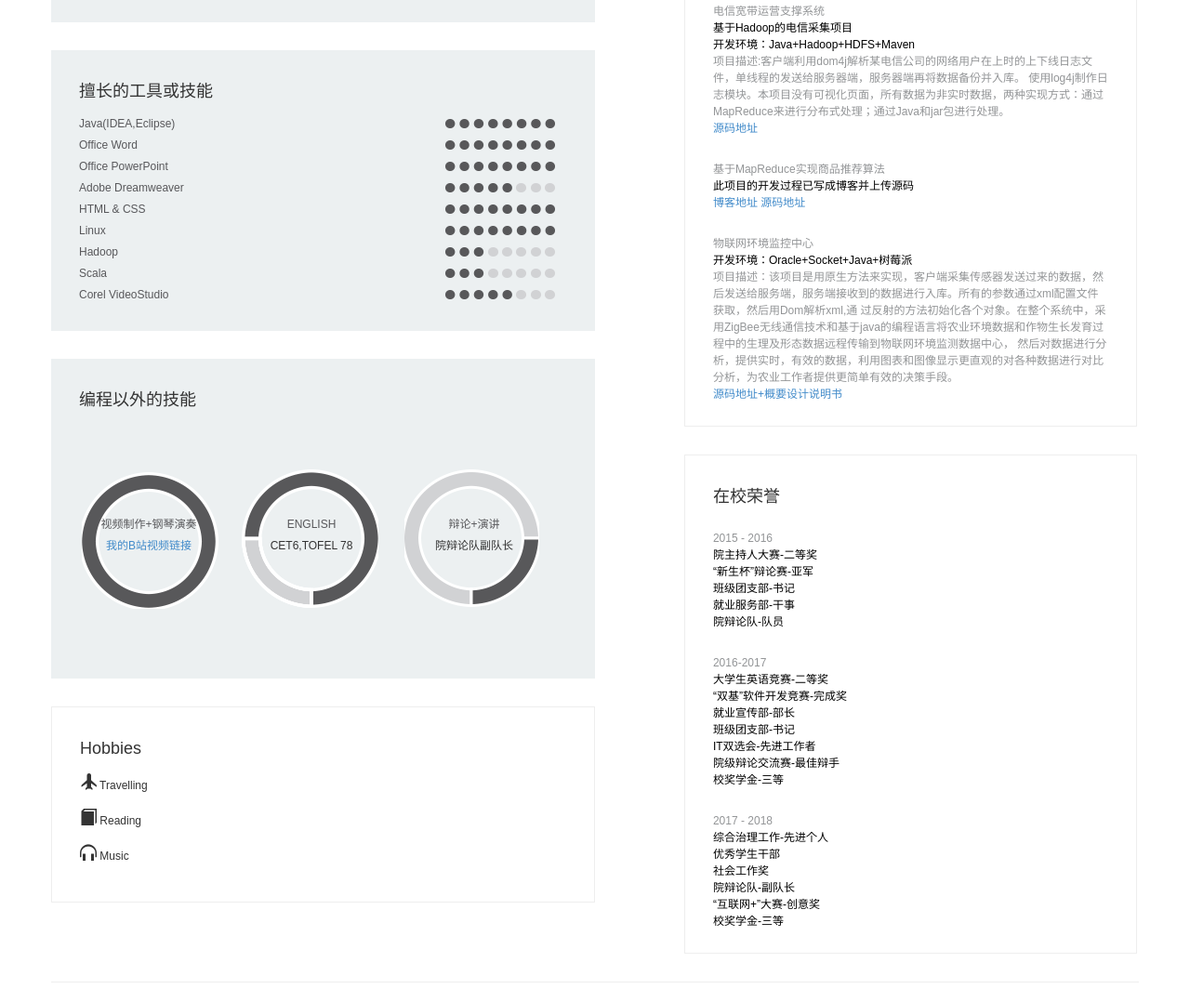
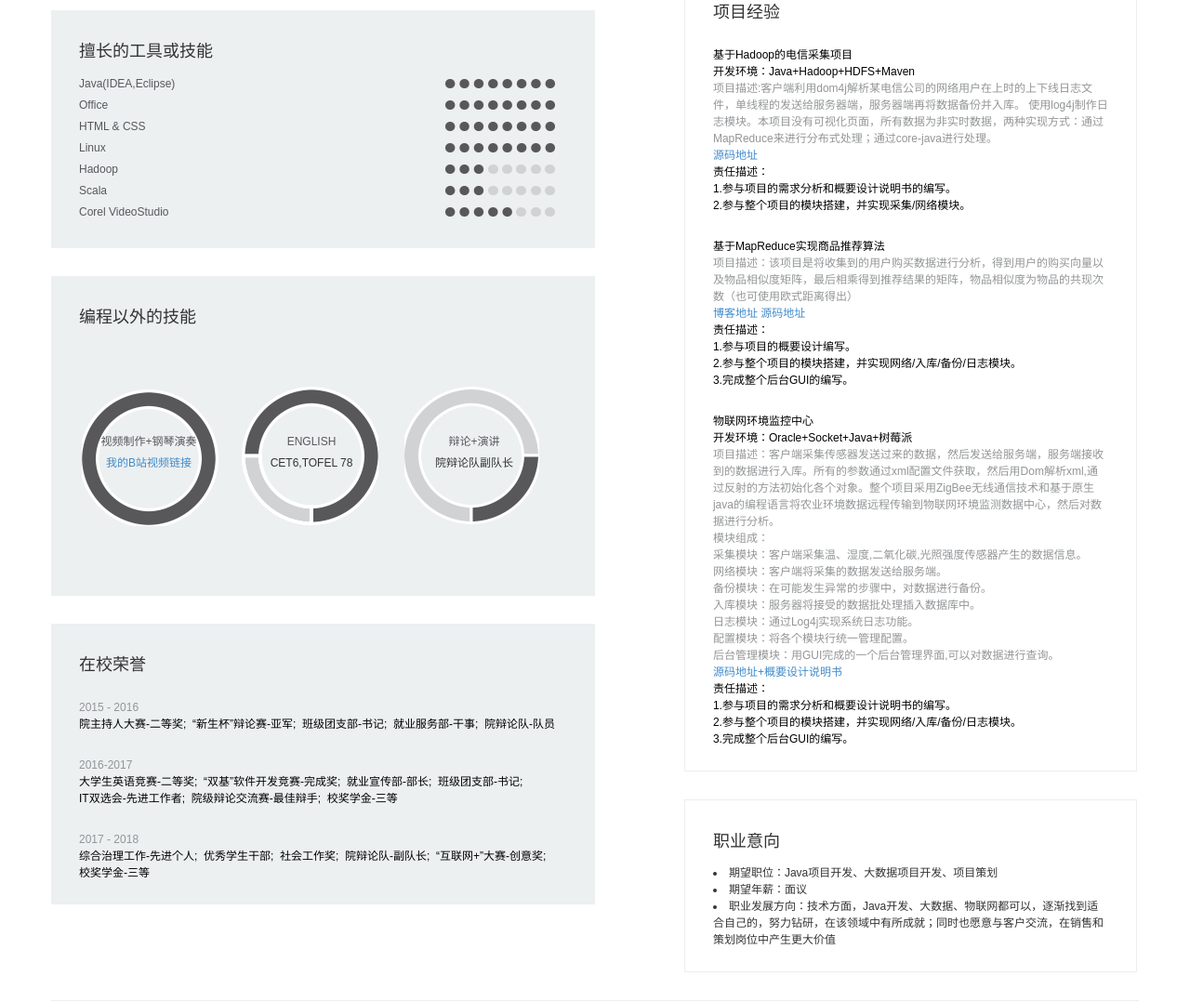
Before and after one commit to zhujuan0528/repository, a plain HTML site: page egpp_21_resume/index.html in a window 1280 px wide. Shown: the part 491-1569 px from the top of the page at 93% size. Drawn offline with Linux system fonts and the light colour scheme.

Commit message:
Update index.html

```diff
--- a/egpp_21_resume/index.html
+++ b/egpp_21_resume/index.html
@@ -1,7 +1,7 @@
 <!DOCTYPE html>
 <html>
 <head>
-    <meta http-equiv="Content-Type" content="text/html; charset=utf-8" />
+    <meta http-equiv="Content-Type" content="text/html; charset=utf-8"/>
     <link rel="stylesheet" href="css/bootstrap.min.css">
     <link rel="stylesheet" href="css/bootstrap-theme.min.css">
     <link rel="stylesheet" href="css/style.css">
@@ -23,6 +23,11 @@
                 <label>江苏省昆山市浦东软件园</label>
                 <label>江西省南昌市华东交通大学</label>
             </div>
+            <div class="adress-category">联系方式</div>
+            <div class="adress-content">
+                <label>电话:17679105298</label>
+                <label>邮箱:2108075932@qq.com</label>
+            </div>
 
         </div>
 
@@ -36,9 +41,10 @@
                 <h2>简介</h2>
                 <p>
                     本人邹骏远，1998年8月6日出生，江西南昌人，即将毕业于华东交通大学软件学院，现在上海杰普软件公司昆山分部实训。</br>
-          在校期间曾任团支部书记，就业宣传部部长，辩论队副队长，多次完成软件“双基”竞赛和“互联网+”大赛，曾获全国大学生英语竞赛二等奖；社会工作方面多次完成学院综合治理及就业工作，多次获得综治先进个人等荣誉，利用专业能力组织IT双选会，完善软件学院就业信息系统，组织完成2015-2017两年的综合治理工作文件与档案等；积极参加文艺活动，获院优秀主持人，超越梦想晚会优秀工作者，以及多次优秀辩手。</br>
-          实训期间以四人小组为单位完成项目《电信宽带运营支撑系统》、《基于MapReduce实现商品推荐算法》、《物联网环境监控中心》，在团队中主要负责项目框架与接口的搭建，文档的书写，采集模块代码的编写。主要擅长Java,Oracal,Linux,MySQL,Hadoop以及Office全家桶，另外钢琴业余十级，有一定视频剪辑能力。
-
+                    在校期间多次完成软件“双基”竞赛和“互联网+”大赛，曾获全国大学生英语竞赛二等奖,组织安排IT双选会，完善软件学院就业信息系统，组织完成2015-2017两年的综合治理工作文件与档案等。</br>
+                    实训期间以四人小组为单位完成项目《电信宽带运营支撑系统》、《基于MapReduce实现商品推荐算法》、《物联网环境监控中心》。
+                    在团队中主要负责项目框架与接口的搭建，文档的书写，采集模块和网络模块代码的编写。主要擅长Java,Oracle数据库,Linux,Hadoop以及Office全家桶。</br>
+                    有良好的沟通能力和文档书写能力，集体意识较强，愿意学习新的知识。
 
                 </p>
 
@@ -46,20 +52,17 @@
             </div>
 
 
-
             <div class="row box cloud">
                 <h2>擅长的工具或技能</h2>
 
                 <ul class="lst-skills">
-              	<li><label>Java(IDEA,Eclipse)</label><span><img src="Images\dotes.png" /></span></li>
-                <li><label>Office Word</label><span><img src="Images\dotes.png" /></span></li>
-                <li><label>Office PowerPoint</label><span><img src="Images\dotes.png" /></span></li>
-                <li><label>Adobe Dreamweaver</label><span><img src="Images\dotes-low-1.png" /></span></li>
-                <li><label>HTML & CSS</label><span><img src="Images\dotes.png" /></span></li>
-                <li><label>Linux</label><span><img src="Images\dotes.png" /></span></li>
-                <li><label>Hadoop</label><span><img src="Images\dotes-low.png" /></span></li>
-                <li><label>Scala</label><span><img src="Images\dotes-low.png" /></span></li>
-                <li><label>Corel VideoStudio</label><span><img src="Images\dotes-low-1.png" /></span></li>
+                    <li><label>Java(IDEA,Eclipse)</label><span><img src="Images\dotes.png"/></span></li>
+                    <li><label>Office</label><span><img src="Images\dotes.png"/></span></li>
+                    <li><label>HTML & CSS</label><span><img src="Images\dotes.png"/></span></li>
+                    <li><label>Linux</label><span><img src="Images\dotes.png"/></span></li>
+                    <li><label>Hadoop</label><span><img src="Images\dotes-low.png"/></span></li>
+                    <li><label>Scala</label><span><img src="Images\dotes-low.png"/></span></li>
+                    <li><label>Corel VideoStudio</label><span><img src="Images\dotes-low-1.png"/></span></li>
 
                 </ul>
 
@@ -88,16 +91,43 @@
                 </div>
             </div>
 
-          <div class="row border-box">
-            <h2>Hobbies</h2>
-            <ul class="hobbies">
-              <li><i class="glyphicon glyphicon-plane"></i> Travelling</li>
-                <li><i class="glyphicon glyphicon-book"></i> Reading</li>
-                <li><i class="glyphicon glyphicon-headphones"></i> Music</li>
+            <div class="row box cloud">
+                <h2>在校荣誉</h2>
 
-            </ul>
+                <div class="education-field">
+
+                    <p>2015 - 2016</p>
+                    <label>院主持人大赛-二等奖;&nbsp</label>
+                    <label>“新生杯”辩论赛-亚军;&nbsp</label>
+                    <label>班级团支部-书记;&nbsp</label>
+                    <label>就业服务部-干事;&nbsp</label>
+                    <label>院辩论队-队员</label>
                 </div>
 
+                <div class="education-field">
+
+                    <p>2016-2017</p>
+                    <label>大学生英语竞赛-二等奖;&nbsp</label>
+                    <label>“双基”软件开发竞赛-完成奖;&nbsp</label>
+                    <label>就业宣传部-部长;&nbsp</label>
+                    <label>班级团支部-书记;&nbsp</label>
+                    <label>IT双选会-先进工作者;&nbsp</label>
+                    <label>院级辩论交流赛-最佳辩手;&nbsp</label>
+                    <label>校奖学金-三等</label>
+                </div>
+
+                <div class="education-field">
+
+                    <p>2017 - 2018</p>
+                    <label>综合治理工作-先进个人;&nbsp</label>
+                    <label>优秀学生干部;&nbsp</label>
+                    <label>社会工作奖;&nbsp</label>
+                    <label>院辩论队-副队长;&nbsp</label>
+                    <label>“互联网+”大赛-创意奖;&nbsp</label>
+                    <label>校奖学金-三等</label>
+
+                </div>
+            </div>
         </div>
         <div class="col-lg-5 col-md-5 col-xs-11 ML">
             <div class="row border-box ">
@@ -106,97 +136,74 @@
 
                 <div class="education-field">
                     <p>2015-2018</p>
-                <label>华东交通大学软件学院本科学习</label> </br>
-                <label>江西南昌</label>
+                    <label>华东交通大学软件学院本科学习</label>
+
                 </div>
 
 
                 <div class="education-field">
                     <p>2018-2019</p>
-                <label>上海杰普软件公司实训</label></br>
-                <label>江苏昆山浦东软件园</label>
+                    <label>上海杰普软件公司实训</label>
+                </div>
+
+            </div>
+            <div class = "row border-box">
+                <h2>项目经验</h2>
+                <div class="education-field">
+
+
+                    <label>基于Hadoop的电信采集项目</label></br>
+                    <label>开发环境：Java+Hadoop+HDFS+Maven</label>
+                    <p>项目描述:客户端利用dom4j解析某电信公司的网络用户在上时的上下线日志文件，单线程的发送给服务器端，服务器端再将数据备份并入库。
+                        使用log4j制作日志模块。本项目没有可视化页面，所有数据为非实时数据，两种实现方式：通过MapReduce来进行分布式处理；通过core-java进行处理。</p>
+                    <a href="https://github.com/zhujuan0528/repository/tree/master/Woss（电信采集项目）">源码地址</a></br>
+                    <label>责任描述：</br>
+                        1.参与项目的需求分析和概要设计说明书的编写。</br>
+                        2.参与整个项目的模块搭建，并实现采集/网络模块。</br>
+                    </label>
 
                 </div>
 
 
-            <h2>项目经验</h2>
                 <div class="education-field">
+                    <label>基于MapReduce实现商品推荐算法</label>
+                    <p>项目描述：该项目是将收集到的用户购买数据进行分析，得到用户的购买向量以及物品相似度矩阵，最后相乘得到推荐结果的矩阵，物品相似度为物品的共现次数（也可使用欧式距离得出）</p>
+                    <a type="text/css" href="https://blog.csdn.net/uhgfrdss/article/details/79926497">博客地址</a>
+                    <a type="text/css" href="https://github.com/zhujuan0528/repository/tree/master/GRMS（大数据推荐算法）/grms">源码地址</a>
+                    <label>责任描述：</br>
+                        1.参与项目的概要设计编写。</br>
+                        2.参与整个项目的模块搭建，并实现网络/入库/备份/日志模块。</br>
+                        3.完成整个后台GUI的编写。</br>
+                    </label>
 
-                <p>电信宽带运营支撑系统</p>
-                <label>基于Hadoop的电信采集项目</label></br>
-                <label>开发环境：Java+Hadoop+HDFS+Maven</label>
-                <p>项目描述:客户端利用dom4j解析某电信公司的网络用户在上时的上下线日志文件，单线程的发送给服务器端，服务器端再将数据备份并入库。
-                使用log4j制作日志模块。本项目没有可视化页面，所有数据为非实时数据，两种实现方式：通过MapReduce来进行分布式处理；通过Java和jar包进行处理。</p>
-                <a href="https://github.com/zhujuan0528/repository/tree/master/Woss（电信采集项目）">源码地址</a>
-              </div>
-
-
-
-
-              <div class="education-field">
-                <p>基于MapReduce实现商品推荐算法</p>
-                <label>此项目的开发过程已写成博客并上传源码</label> </br>
-                <a  type="text/css" href="https://blog.csdn.net/uhgfrdss/article/details/79926497">博客地址</a>
-                <a  type="text/css" href="https://github.com/zhujuan0528/repository/tree/master/GRMS（大数据推荐算法）/grms">源码地址</a>
                 </div>
 
                 <div class="education-field">
-              <p>物联网环境监控中心</p>
+                    <label>物联网环境监控中心</label></br>
                     <label>开发环境：Oracle+Socket+Java+树莓派</label>
-              <p>项目描述：该项目是用原生方法来实现，客户端采集传感器发送过来的数据，然后发送给服务端，服务端接收到的数据进行入库。所有的参数通过xml配置文件获取，然后用Dom解析xml,通 过反射的方法初始化各个对象。在整个系统中，采用ZigBee无线通信技术和基于java的编程语言将农业环境数据和作物生长发育过程中的生理及形态数据远程传输到物联网环境监测数据中心， 然后对数据进行分析，提供实时，有效的数据，利用图表和图像显示更直观的对各种数据进行对比分析，为农业工作者提供更简单有效的决策手段。</p>
+                    <p>
+                        项目描述：客户端采集传感器发送过来的数据，然后发送给服务端，服务端接收到的数据进行入库。所有的参数通过xml配置文件获取，然后用Dom解析xml,通过反射的方法初始化各个对象。整个项目采用ZigBee无线通信技术和基于原生java的编程语言将农业环境数据远程传输到物联网环境监测数据中心，然后对数据进行分析。</p>
+
+                    <p>模块组成：</br>采集模块：客户端采集温、湿度,二氧化碳,光照强度传感器产生的数据信息。</br>网络模块：客户端将采集的数据发送给服务端。</br>
+                        备份模块：在可能发生异常的步骤中，对数据进行备份。</br>入库模块：服务器将接受的数据批处理插入数据库中。</br>日志模块：通过Log4j实现系统日志功能。</br>
+                        配置模块：将各个模块行统一管理配置。</br>后台管理模块：用GUI完成的一个后台管理界面,可以对数据进行查询。
+                    </p>
                     <a href="https://github.com/zhujuan0528/repository">源码地址+概要设计说明书</a>
+                    <label>责任描述：</br>
+                        1.参与项目的需求分析和概要设计说明书的编写。</br>
+                        2.参与整个项目的模块搭建，并实现网络/入库/备份/日志模块。</br>
+                        3.完成整个后台GUI的编写。</br>
+                    </label>
                 </div>
-
 
             </div>
             <div class="row border-box">
-            <h2>在校荣誉</h2>
 
-
-              <div class="education-field">
-
-                <p>2015 - 2016</p>
-                <label>院主持人大赛-二等奖</label></br>
-                <label>“新生杯”辩论赛-亚军</label></br>
-                <label>班级团支部-书记</label></br>
-                <label>就业服务部-干事</label></br>
-                <label>院辩论队-队员</label></br>
+                <h2>职业意向</h2>
+                <li>期望职位：Java项目开发、大数据项目开发、项目策划</li>
+                <li>期望年薪：面议</li>
+                <li>职业发展方向：技术方面，Java开发、大数据、物联网都可以，逐渐找到适合自己的，努力钻研，在该领域中有所成就；同时也愿意与客户交流，在销售和策划岗位中产生更大价值</li>
             </div>
-
-             <div class="education-field">
-
-                <p>2016-2017</p>
-                <label>大学生英语竞赛-二等奖</label></br>
-                <label>“双基”软件开发竞赛-完成奖</label></br>
-                <label>就业宣传部-部长</label></br>
-                <label>班级团支部-书记</label></br>
-                <label>IT双选会-先进工作者</label></br>
-                <label>院级辩论交流赛-最佳辩手</label></br>
-                <label>校奖学金-三等</label>
-              </div>
-
-
-              <div class="education-field">
-
-                <p>2017 - 2018</p>
-                <label>综合治理工作-先进个人</label></br>
-                <label>优秀学生干部</label></br>
-                <label>社会工作奖</label></br>
-                <label>院辩论队-副队长</label></br>
-                <label>“互联网+”大赛-创意奖</label></br>
-                <label>校奖学金-三等</label>
-
-              </div>
-
-
-
-
-
-
-
-
-          </div>
-
 
 
         </div>
```
Lines whose indentation alone changed are shown as unchanged.
